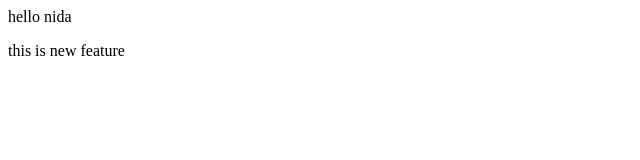
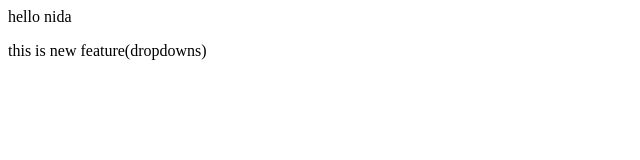
Before and after one commit to NIDA-Ayoub/localrepo, a plain HTML site: page index.html in a window 1280 px wide. Shown: the full height of the page, 0-640 px from the left. Drawn offline with Linux system fonts and the light colour scheme.

```diff
--- a/index.html
+++ b/index.html
@@ -1,2 +1,2 @@
 <p>hello nida</p>
-<p>this is new feature</p>
+<p>this is new feature(dropdowns)</p>
```
